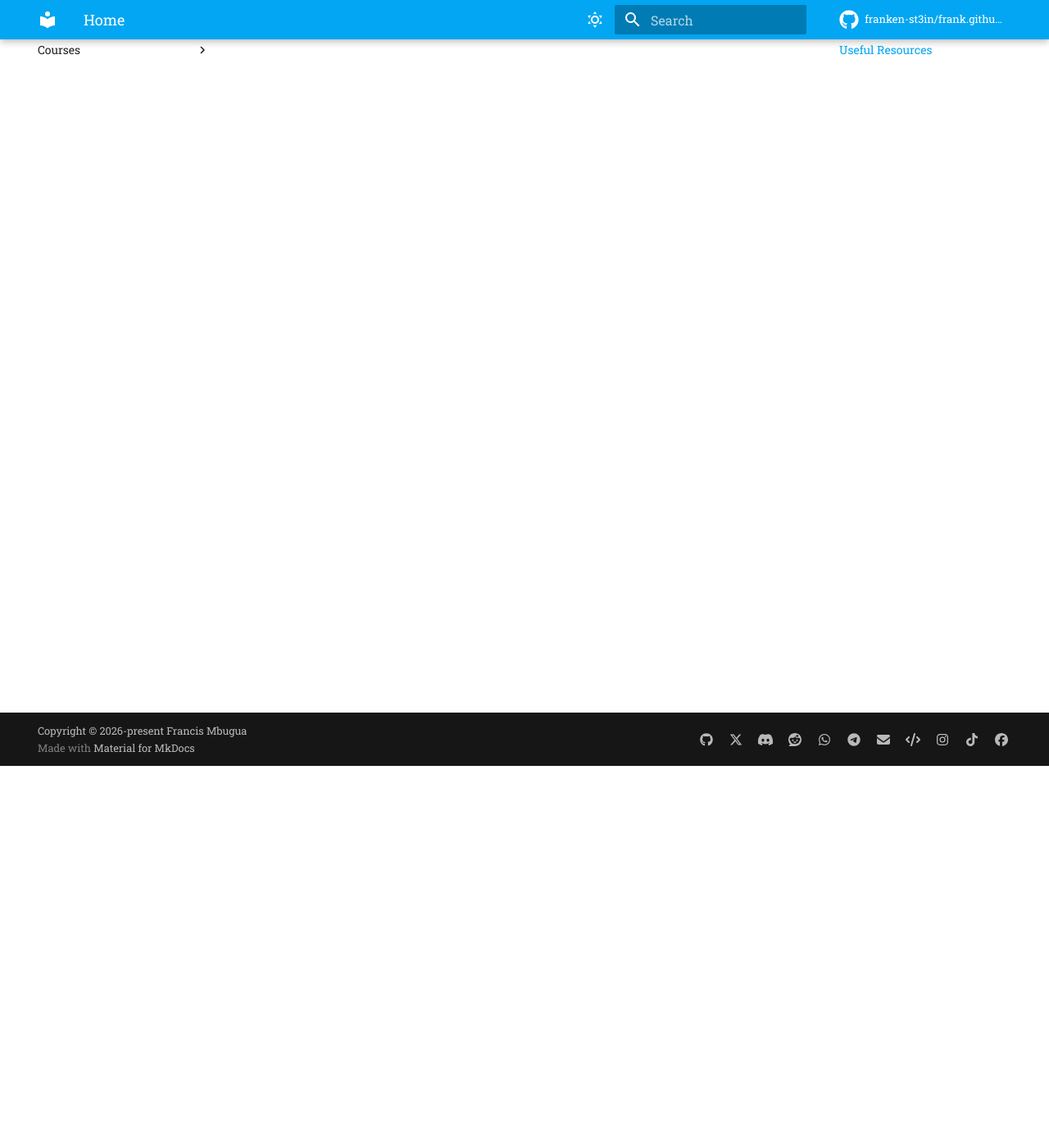
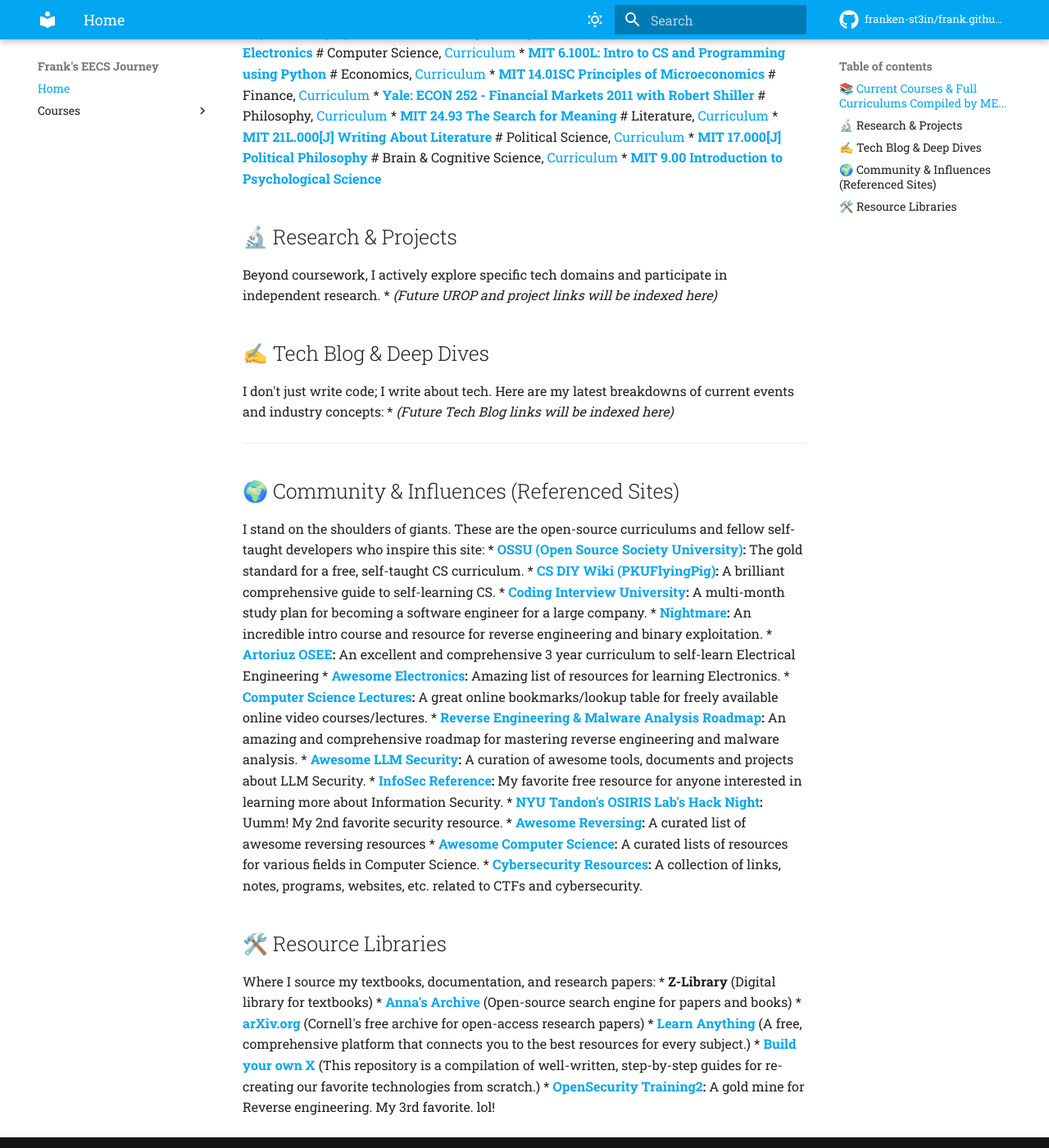
Before and after one commit to franken-st3in/frank.github.io, an MkDocs documentation site: the page built from docs/index.md, in a window 1280 px wide and 1400 px high, scrolled down 466 px. Shown: the whole window at 82% size. Built offline with MkDocs 1.6.1 and Material for MkDocs 9.7.7, drawn with Linux system fonts in a browser that asks for light colours; comment, search, counter and statistics services are not loaded; some of the changed text lies outside the part shown.

Commit message:
Revise portfolio content and structure
Expanded the content of the portfolio to include additional courses, research projects, and resource libraries. Updated the title and overall structure for clarity.

```diff
--- a/docs/index.md
+++ b/docs/index.md
@@ -1,10 +1,64 @@
-# Welcome to My EECS Journey
+# Welcome to My EECS Portfolio & Digital Garden
 
-This website documents my progress as I self-teach Computer Science and Electrical Engineering.
+Welcome! This website serves as my public digital brain. It documents my progress as I self-teach Computer Science, Electrical Engineering, Math, Physics, Economics, & Financ while also hosting my personal tech blog, vlog(maybe), research notes, and a directory of my favorite learning resources.
 
-## Current Courses
-* **MIT 6.100L:** Introduction to CS and Programming using Python
+---
 
-## Useful Resources
-Here is a list of links I use to study:
-* [Python Official Documentation](https://docs.python.org/3/)
+## 📚 Current Courses & Full Curriculums Compiled by ME...
+These are the foundational university courses I am currently working through:
+  # Math, [Curriculum]()
+    * **[Khan Academy - Pre-Algebra](pre-algebra.md)**
+  # Physics, [Curriculum]()
+    * **[MIT 8.006 Exploring Physics Using Python](8-006.md)**
+  # Electrical Engineering, [Curriculum]()
+    * **[MIT 6.002: Circuits and Electronics](6-002.md)**
+  # Computer Science, [Curriculum]()
+    * **[MIT 6.100L: Intro to CS and Programming using Python](6-100L.md)**
+  # Economics, [Curriculum]()
+    * **[MIT 14.01SC Principles of Microeconomics](14-01sc.md)**
+  # Finance, [Curriculum]()
+    * **[Yale: ECON 252 - Financial Markets 2011 with Robert Shiller](econ-252.md)**
+  # Philosophy, [Curriculum]()
+    * **[MIT 24.93 The Search for Meaning](24-93.md)**
+  # Literature, [Curriculum]()
+    * **[MIT 21L.000[J] Writing About Literature ](21L-000[J].md)**
+  # Political Science, [Curriculum]()
+    * **[MIT 17.000[J] Political Philosophy](17-000[J].md)**
+  # Brain & Cognitive Science, [Curriculum]()
+    * **[MIT 9.00 Introduction to Psychological Science](9-00.md)**
+
+## 🔬 Research & Projects
+Beyond coursework, I actively explore specific tech domains and participate in independent research.
+* *(Future UROP and project links will be indexed here)*
+
+## ✍️ Tech Blog & Deep Dives
+I don't just write code; I write about tech. Here are my latest breakdowns of current events and industry concepts:
+* *(Future Tech Blog links will be indexed here)*
+
+---
+
+## 🌍 Community & Influences (Referenced Sites)
+I stand on the shoulders of giants. These are the open-source curriculums and fellow self-taught developers who inspire this site:
+* **[OSSU (Open Source Society University)](https://github.com/ossu/computer-science):** The gold standard for a free, self-taught CS curriculum.
+* **[CS DIY Wiki (PKUFlyingPig)](https://csdiy.wiki/):** A brilliant comprehensive guide to self-learning CS.
+* **[Coding Interview University](https://github.com/jwasham/coding-interview-university):** A multi-month study plan for becoming a software engineer for a large company.
+* **[Nightmare](https://guyinatuxedo.github.io/):** An incredible intro course and resource for reverse engineering and binary exploitation.
+* **[Artoriuz OSEE](https://github.com/Artoriuz/OSEE):** An excellent and comprehensive 3 year curriculum to self-learn Electrical Engineering
+* **[Awesome Electronics](https://github.com/kitspace/awesome-electronics):** Amazing list of resources for learning Electronics.
+* **[Computer Science Lectures](https://github.com/Developer-Y/cs-video-courses):** A great online bookmarks/lookup table for freely available online video courses/lectures.
+* **[Reverse Engineering & Malware Analysis Roadmap](https://github.com/x86byte/RE-MA-Roadmap):** An amazing and comprehensive roadmap for mastering reverse engineering and malware analysis.
+* **[Awesome LLM Security](https://github.com/pedramamini/awesome-llm-security):** A curation of awesome tools, documents and projects about LLM Security.
+* **[InfoSec Reference](https://github.com/rmusser01/Infosec_Reference):** My favorite free resource for anyone interested in learning more about Information Security.
+* **[NYU Tandon's OSIRIS Lab's Hack Night](https://github.com/osirislab/Hack-Night):** Uumm! My 2nd favorite security resource.
+* **[Awesome Reversing](https://github.com/tylerha97/awesome-reversing):** A curated list of awesome reversing resources
+* **[Awesome Computer Science](https://github.com/quabanc/awesome-computer-science):** A curated lists of resources for various fields in Computer Science.
+* **[Cybersecurity Resources](https://github.com/alex-bellon/cybersecurity-resources):** A collection of links, notes, programs, websites, etc. related to CTFs and cybersecurity.
+
+## 🛠️ Resource Libraries
+Where I source my textbooks, documentation, and research papers:
+* **Z-Library** (Digital library for textbooks)
+* **[Anna's Archive](https://annas-archive.gl/)** (Open-source search engine for papers and books)
+* **[arXiv.org](https://arxiv.org/)** (Cornell's free archive for open-access research papers)
+* **[Learn Anything](https://learn-anything.xyz/)** (A free, comprehensive platform that connects you to the best resources for every subject.)
+* **[Build your own X](https://github.com/codecrafters-io/build-your-own-x)** (This repository is a compilation of well-written, step-by-step guides for re-creating our favorite technologies from scratch.)
+* **[OpenSecurity Training2](https://p.ost2.fyi/courses):** A gold mine for Reverse engineering. My 3rd favorite. lol!
```
